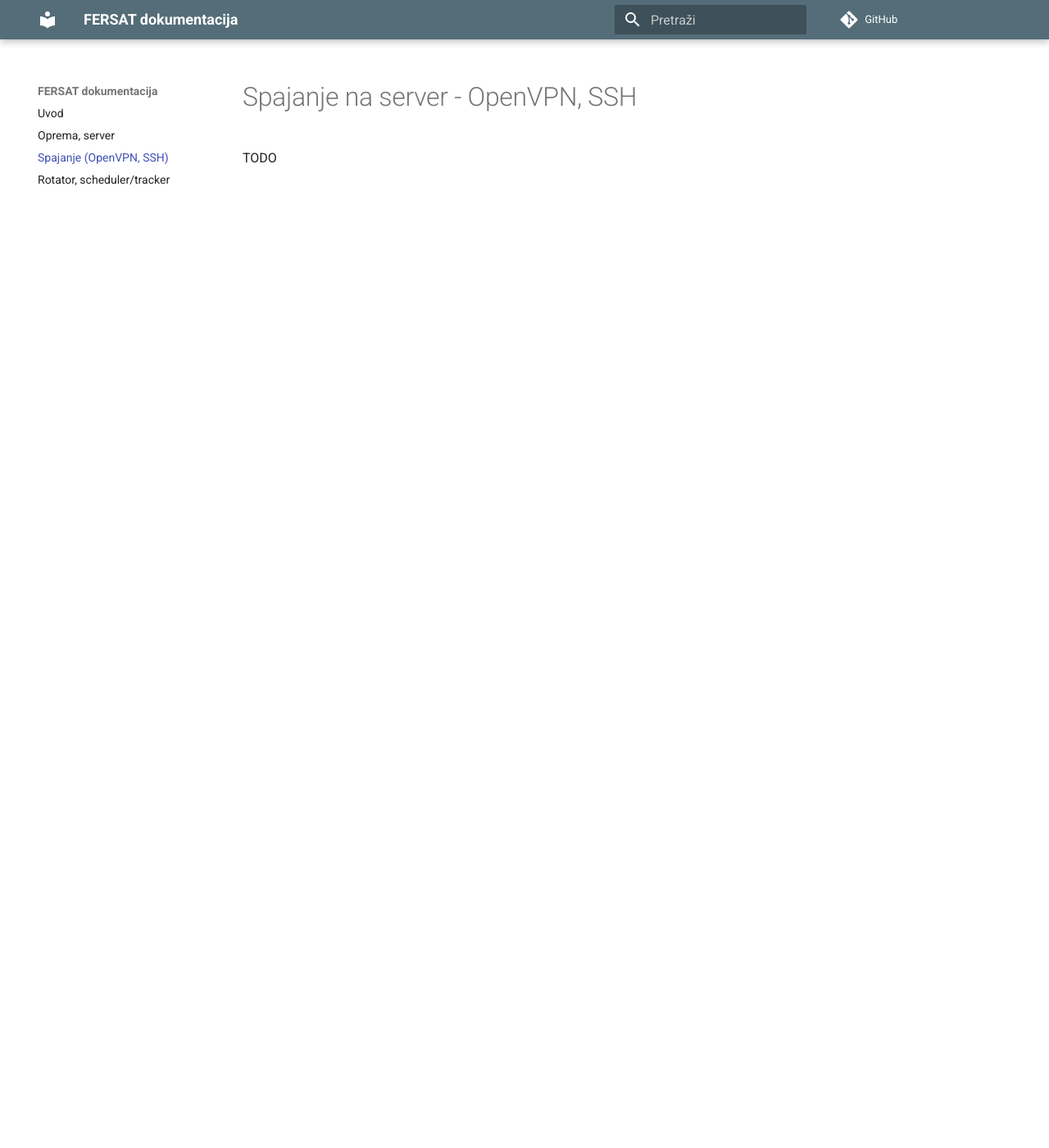
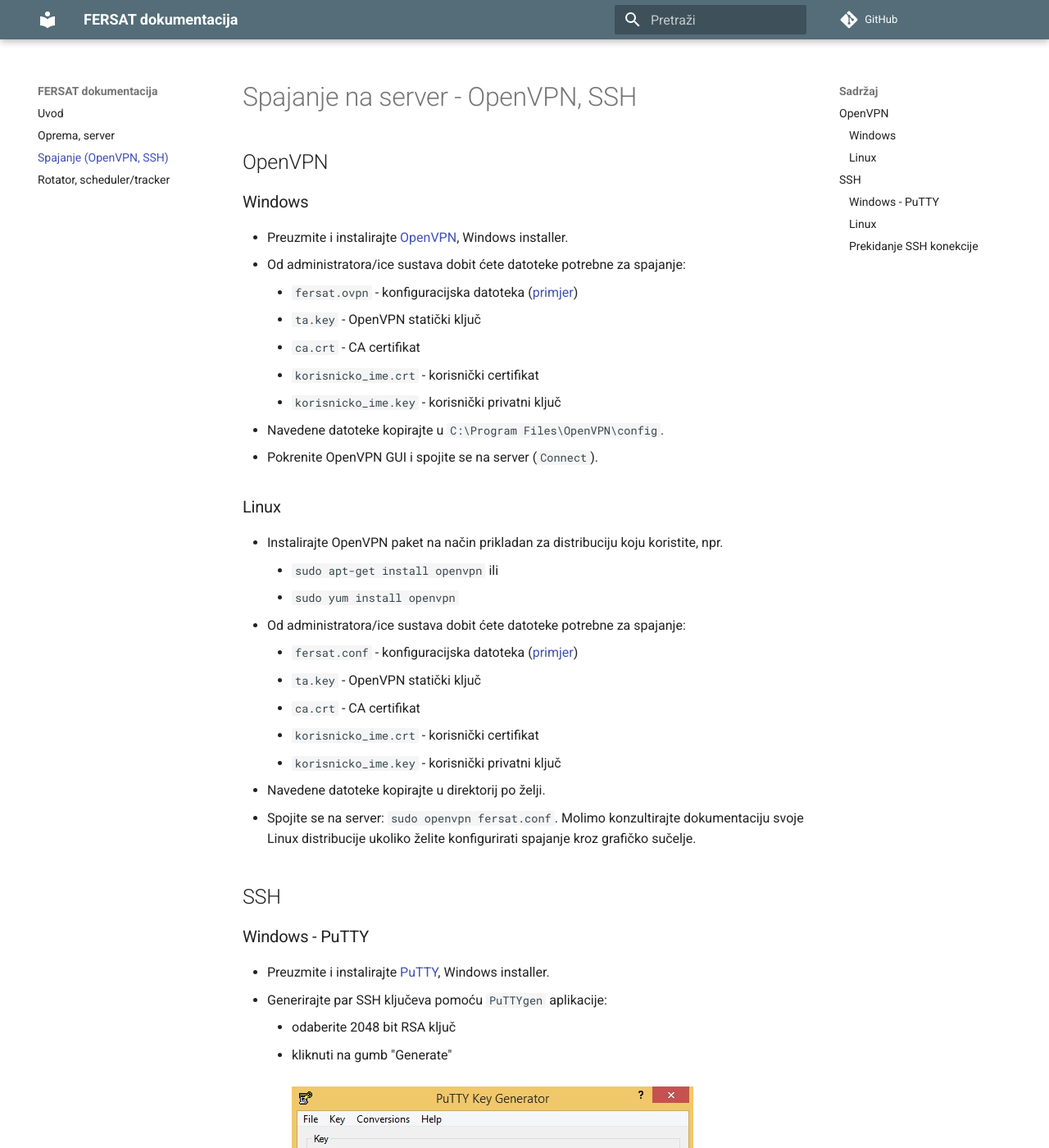
Before and after one commit to UltimaLabs/fersat-docs, an MkDocs documentation site: the page built from docs/spajanje.md, in a window 1280 px wide and 1400 px high. Shown: the whole window at 82% size. Built offline with MkDocs 1.6.1 and Material for MkDocs 9.7.7, drawn with Linux system fonts in a browser that asks for light colours; comment, search, counter and statistics services are not loaded; some of the changed text lies outside the part shown.

Commit message:
Updated docs.

````diff
--- a/docs/spajanje.md
+++ b/docs/spajanje.md
@@ -1,3 +1,78 @@
 # Spajanje na server - OpenVPN, SSH
 
-TODO
+## OpenVPN
+
+### Windows
+
+- Preuzmite i instalirajte [OpenVPN](https://openvpn.net/community-downloads/), Windows installer.
+- Od administratora/ice sustava dobit ćete datoteke potrebne za spajanje:
+    - `fersat.ovpn` - konfiguracijska datoteka ([primjer](assets/files/fersat_win_primjer.ovpn))
+    - `ta.key` - OpenVPN statički ključ
+    - `ca.crt` - CA certifikat
+    - `korisnicko_ime.crt` - korisnički certifikat
+    - `korisnicko_ime.key` - korisnički privatni ključ
+- Navedene datoteke kopirajte u `C:\Program Files\OpenVPN\config`.
+- Pokrenite OpenVPN GUI i spojite se na server (`Connect`).
+
+### Linux
+
+- Instalirajte OpenVPN paket na način prikladan za distribuciju koju koristite, npr.
+    - `sudo apt-get install openvpn` ili
+    - `sudo yum install openvpn`
+- Od administratora/ice sustava dobit ćete datoteke potrebne za spajanje:
+    - `fersat.conf` - konfiguracijska datoteka ([primjer](assets/files/fersat_linux_primjer.conf))
+    - `ta.key` - OpenVPN statički ključ
+    - `ca.crt` - CA certifikat
+    - `korisnicko_ime.crt` - korisnički certifikat
+    - `korisnicko_ime.key` - korisnički privatni ključ
+- Navedene datoteke kopirajte u direktorij po želji.
+- Spojite se na server: `sudo openvpn fersat.conf`. Molimo konzultirajte dokumentaciju svoje Linux distribucije ukoliko želite konfigurirati spajanje kroz grafičko sučelje.
+
+## SSH
+
+### Windows - PuTTY
+
+- Preuzmite i instalirajte [PuTTY](https://www.chiark.greenend.org.uk/~sgtatham/putty/latest.html), Windows installer.
+- Generirajte par SSH ključeva pomoću `PuTTYgen` aplikacije:
+    - odaberite 2048 bit RSA ključ
+    - kliknuti na gumb "Generate" <br><br>
+    ![Generiranje SSH ključeva](assets/img/01-puttygen-generate.jpg)
+    - kliknite na "Save private key" i snimite privatni ključ kao "PPK" (PuTTY Private Key) datoteku. <br><br>
+    ![Snimanje privatnog ključa](assets/img/02-puttygen-save-ppk.jpg)
+    - Kopirajte javni ključ (copy/paste) i dostavite ga e-mailom administratoru/ici. <br><br>
+    ![Copy/paste javnog ključa](assets/img/03-puttygen-copy-public-key.jpg)
+    - Čekajte potvrdu da je javni ključ dodan na server.
+    - Privatni ključ je tajan i ne šaljete ga nikome.
+- Pokrenite `PuTTY` aplikaciju
+- Pod "Session" / "Host Name (or IP address)" unesite `10.8.19.1` <br><br>
+![Host Name unos](assets/img/04-putty-hostname.jpg)
+- Pod "Connection" / "Data" / "Auto-login username" unesite vaše korisničko ime <br><br>
+![Username unos](assets/img/05-putty-username.jpg)
+- Pod "Connection" / "SSH" / "Auth" / "Private key file for authentication" kliknite na "Browse..." i odaberite prethodno generiranu PPK datoteku <br><br>
+![Odabir privatnog ključa](assets/img/06-putty-load-privkey.jpg)
+- Vratite se na "Session" i upišite npr. `fersat` pod "Saved Sessions"; kliknite na "Save". <br><br>
+![Snimanje konekcije](assets/img/07-putty-save-session.jpg)
+- Pod "Session" / "Saved Sessions" dvaput kliknite na `fersat` kako bi se spojili na server. <br><br>
+![Snimljene konekcije](assets/img/08-putty-saved-sessions.jpg)
+- `fersat` će biti dostupan pod "Session" / "Saved Sessions" kod svakog idućeg pokretanja `PuTTY` aplikacije.
+
+### Linux
+
+- Ukoliko već nemate par SSH ključeva, generirajte ga:
+    - `ssh-keygen -t rsa -b 2048`
+- Javni ključ (obično sadržaj datoteke `id_rsa.pub`) dostavite e-mailom administratoru/ici. Čekajte potvrdu da je javni ključ dodan na server.
+- Spojite se na server:
+    - `ssh korisnicko_ime@10.8.19.1`
+- Alternativno, možete ažurirati datoteku `~/.ssh/config` i dodati sljedeće linije:
+```
+Host fersat
+    HostName 10.8.19.1
+	User korisnicko_ime
+	Port 22
+```
+- Nakon ažuriranja `~/.ssh/config` datoteke, na server se možete spojiti na sljedeći način:
+    - `ssh fersat`
+
+### Prekidanje SSH konekcije
+
+Stisnite `CTRL-D` ili unesite naredbu `exit`.
````
Also changed, not shown: docs/assets/files/fersat_linux_primjer.conf (added, +122 -0 lines), docs/rotator_tracker.md (+84 -1 lines), docs/assets/img/01-puttygen-generate.jpg (added), docs/assets/img/02-puttygen-save-ppk.jpg (added), docs/assets/img/03-puttygen-copy-public-key.jpg (added), docs/assets/img/04-putty-hostname.jpg (added), docs/assets/img/05-putty-username.jpg (added), docs/assets/img/06-putty-load-privkey.jpg (added), docs/assets/img/07-putty-save-session.jpg (added), docs/assets/img/08-putty-saved-sessions.jpg (added), 1 other file.
